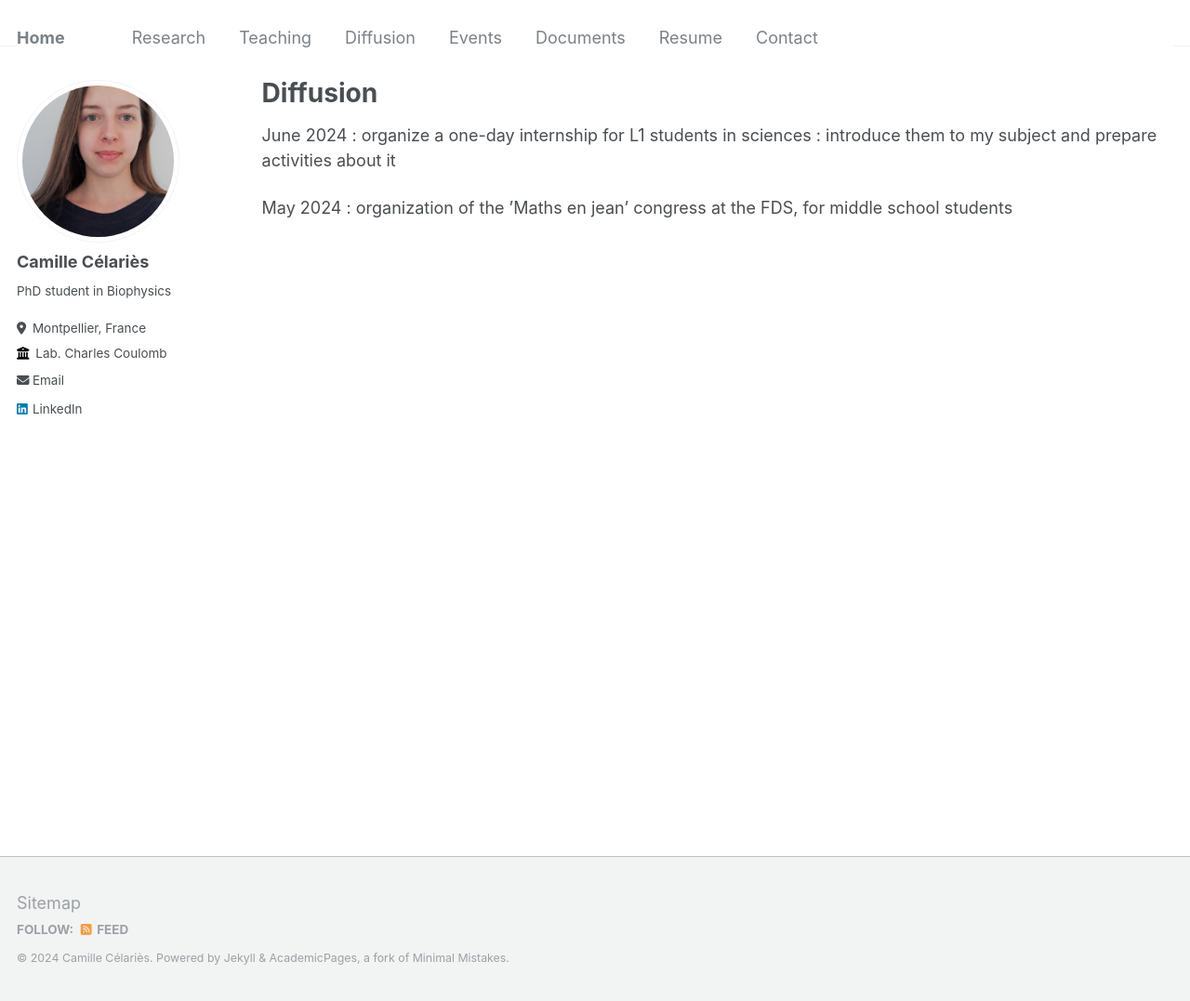
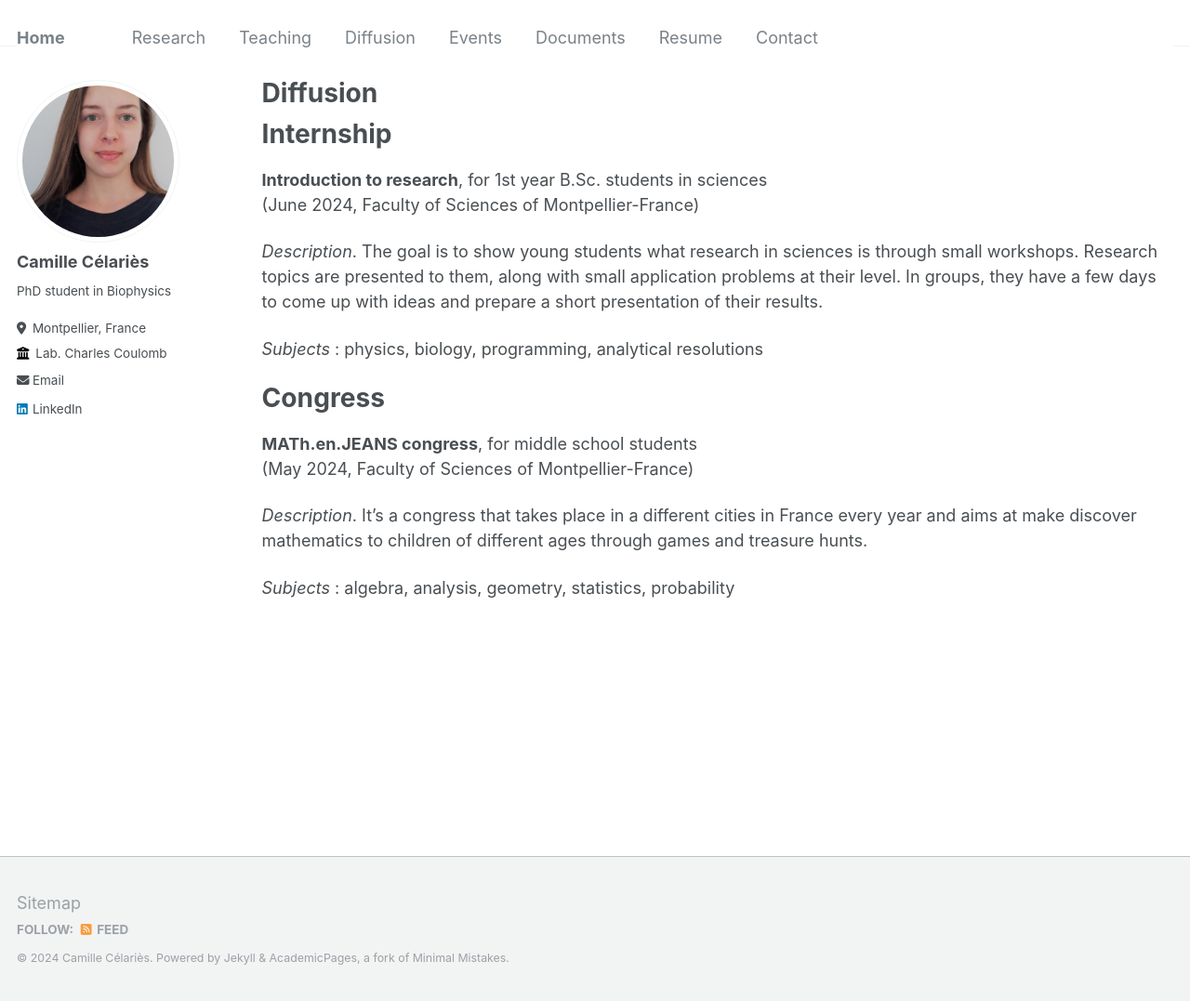
Before and after one commit to camillecelaries/camillecelaries.github.io, a Jekyll site: the page built from _pages/diffusion.md, in a window 1280 px wide and 1077 px high. Shown: the whole window at 93% size. Built offline with Jekyll 4.4.1, drawn with Linux system fonts in a browser that asks for light colours.

Commit message:
Update diffusion.md

```diff
--- a/_pages/diffusion.md
+++ b/_pages/diffusion.md
@@ -8,7 +8,22 @@ redirect_from:
 ---
 
 
-June 2024 : organize a one-day internship for L1 students in sciences : introduce them to my
-subject and prepare activities about it
+Internship
+======
 
-May 2024 : organization of the ’Maths en jean’ congress at the FDS, for middle school students
+<b>Introduction to research</b>, for 1st year B.Sc. students in sciences
+<br>(June 2024, Faculty of Sciences of Montpellier-France)
+
+<i>Description</i>. The goal is to show young students what research in sciences is through small workshops. Research topics are presented to them, along with small application problems at their level. In groups, they have a few days to come up with ideas and prepare a short presentation of their results.
+
+<i>Subjects</i> : physics, biology, programming, analytical resolutions
+
+Congress
+======
+
+<b>MATh.en.JEANS congress</b>, for middle school students
+<br>(May 2024, Faculty of Sciences of Montpellier-France)
+
+<i>Description</i>. It's a congress that takes place in a different cities in France every year and aims at make discover mathematics to children of different ages through games and treasure hunts.
+
+<i>Subjects</i> : algebra, analysis, geometry, statistics, probability
```
